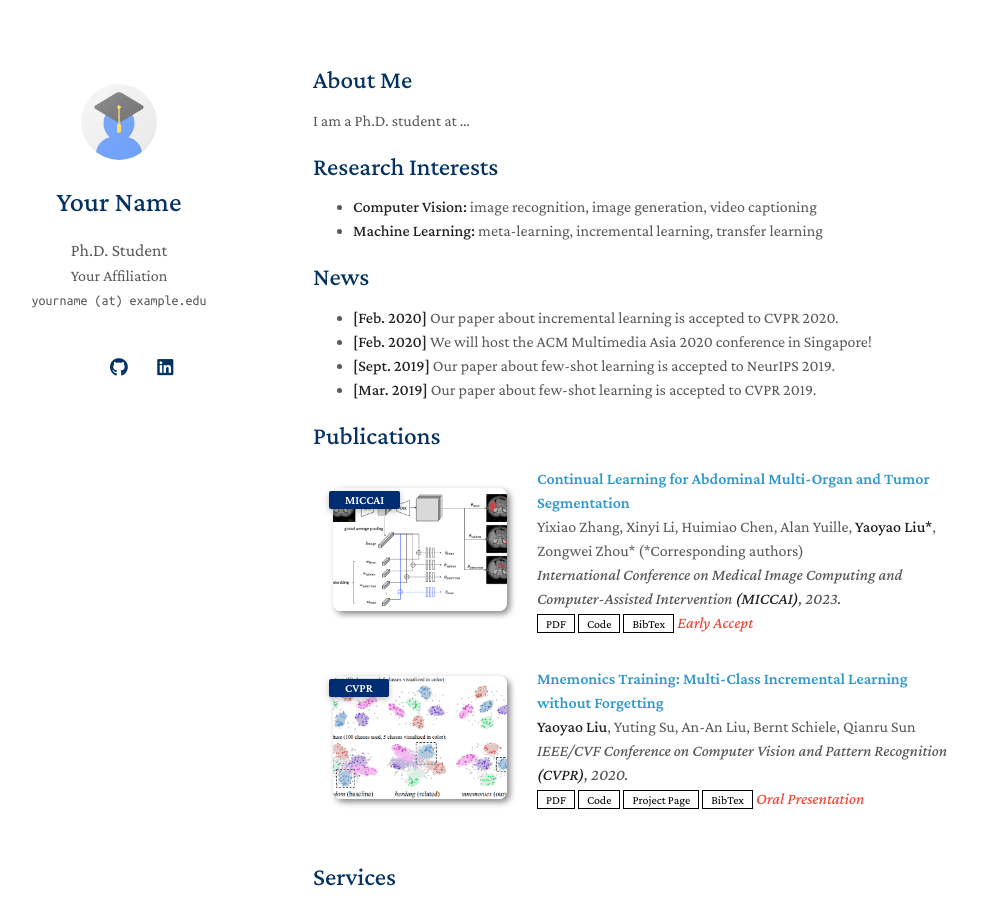
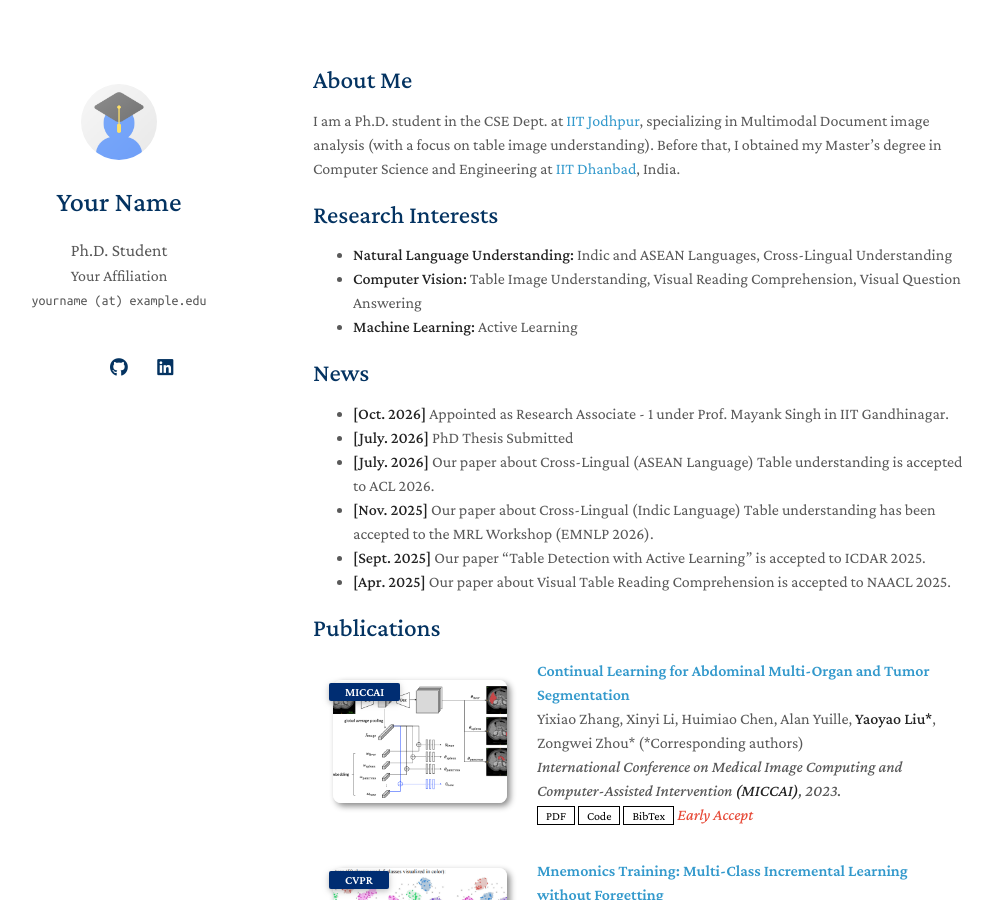
Before and after one commit to somrajgautam/somrajgautam.github.io, a Jekyll site: the page built from index.md, in a window 1280 px wide and 900 px high. Shown: the whole window, without its empty margins (157-1149 px from the left). Built offline with Jekyll 4.4.1, drawn with Linux system fonts in a browser that asks for light colours; a style sheet for code colours, icons or effects is not loaded; our own code applies the rules of GitHub Pages for plain Markdown files.

Commit message:
Update index.md

```diff
--- a/index.md
+++ b/index.md
@@ -4,19 +4,22 @@ layout: homepage
 
 ## About Me
 
-I am a Ph.D. student at ...
+I am a Ph.D. student in the CSE Dept. at [IIT Jodhpur](https://iitj.ac.in/), specializing in Multimodal Document image analysis (with a focus on table image understanding). Before that, I obtained my Master's degree in Computer Science and Engineering at [IIT Dhanbad](https://www.iitism.ac.in/), India.
 
 ## Research Interests
 
-- **Computer Vision:** image recognition, image generation, video captioning
-- **Machine Learning:** meta-learning, incremental learning, transfer learning
+- **Natural Language Understanding:** Indic and ASEAN Languages, Cross-Lingual Understanding
+- **Computer Vision:** Table Image Understanding, Visual Reading Comprehension, Visual Question Answering
+- **Machine Learning:** Active Learning
 
 ## News
 
-- **[Feb. 2020]** Our paper about incremental learning is accepted to CVPR 2020.
-- **[Feb. 2020]** We will host the ACM Multimedia Asia 2020 conference in Singapore!
-- **[Sept. 2019]** Our paper about few-shot learning is accepted to NeurIPS 2019.
-- **[Mar. 2019]** Our paper about few-shot learning is accepted to CVPR 2019.
+- **[Oct. 2026]** Appointed as Research Associate - 1 under Prof. Mayank Singh in IIT Gandhinagar.
+- **[July. 2026]** PhD Thesis Submitted
+- **[July. 2026]** Our paper about Cross-Lingual (ASEAN Language) Table understanding is accepted to ACL 2026.
+- **[Nov. 2025]** Our paper about Cross-Lingual (Indic Language) Table understanding has been accepted to the MRL Workshop (EMNLP 2026).
+- **[Sept. 2025]** Our paper "Table Detection with Active Learning" is accepted to ICDAR 2025.
+- **[Apr. 2025]** Our paper about Visual Table Reading Comprehension is accepted to NAACL 2025.
 
 {% include_relative _includes/publications.md %}
 
```
